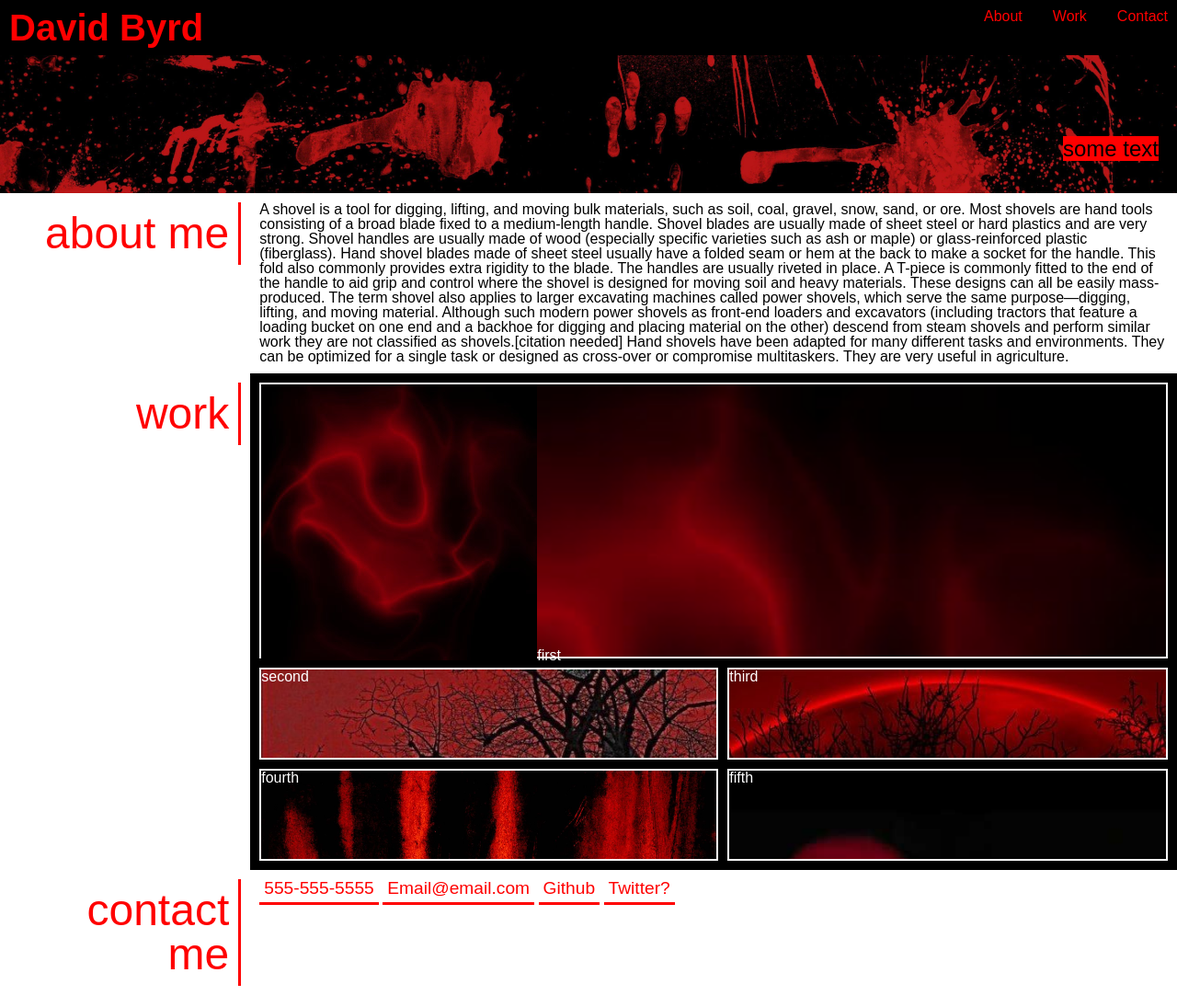
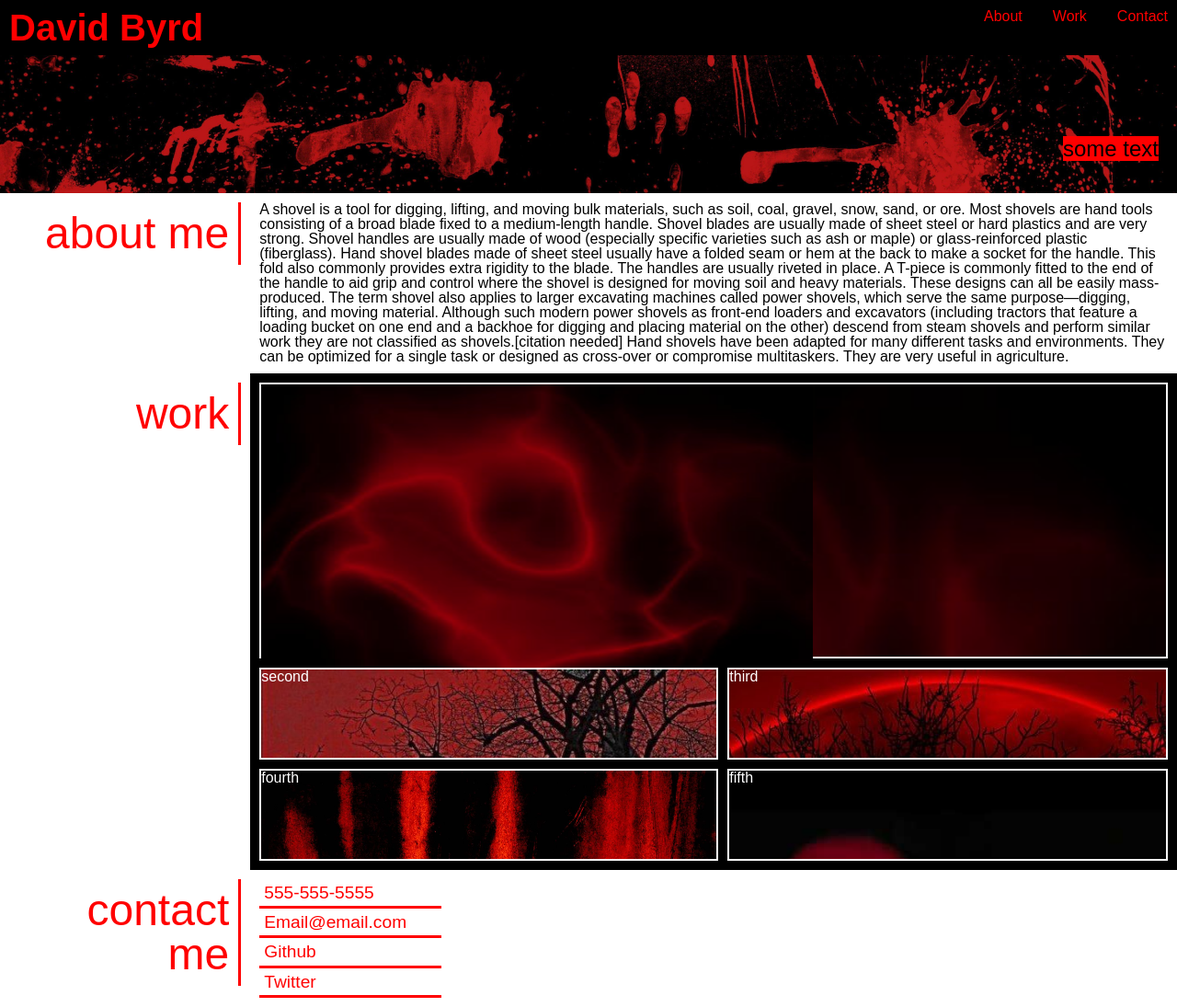
Before and after one commit to methyl8/Challenge-2, a plain HTML site: page index.html in a window 1280 px wide. Shown: the whole page at 92% size. Drawn offline with Linux system fonts and the light colour scheme.

Commit message:
htmml and css

```diff
--- a/assets/style.css
+++ b/assets/style.css
@@ -64,6 +64,11 @@ nav ul a {
    background-size: cover;
 }
 
+img {
+    height: 400px;
+    width: 600px;
+}
+
 .first-project:hover {
     opacity: .5;
 }
@@ -125,12 +130,16 @@ main section {
 }
 
 .contact-method {
-    display: inline;
+    display: flex;
+    justify-content: space-between;
+    flex-direction: row;
+    width: 20%;
     padding: 5px;
     font-size: 120%;
     border-bottom: 3px solid red;
 }
 
-.contact-method:hover {
-
+.contact-method:hover a {
+    color: black;
+    text-decoration: wavy green;
 }
--- a/index.html
+++ b/index.html
@@ -54,7 +54,7 @@
                     <div class="contact-method"><a href="">555-555-5555</a></div>
                     <div class="contact-method"><a href="mailto:email@email.com">Email@email.com</a></div>
                     <div class="contact-method"><a href="https://github.com/methyl8" target="_blank">Github</a></div>
-                    <div class="contact-method"><a href="" onclick="alert('whats a twitter?');">Twitter?</a></div>
+                    <div class="contact-method"><a href="" onclick="alert('whats a twitter?');">Twitter</a></div>
             </div>
         </section>
     </main>
```
